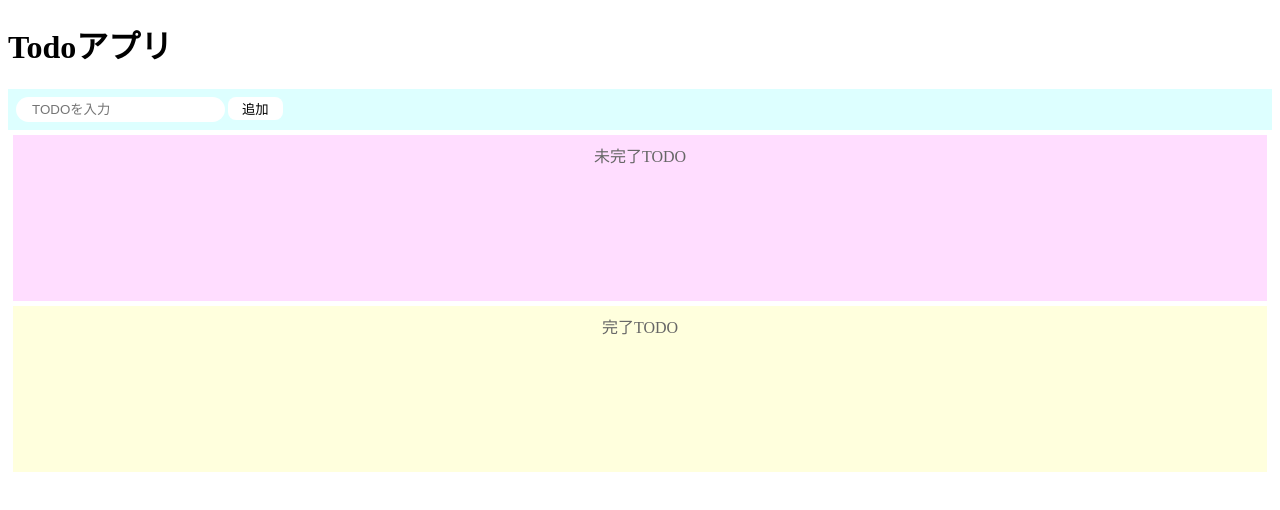
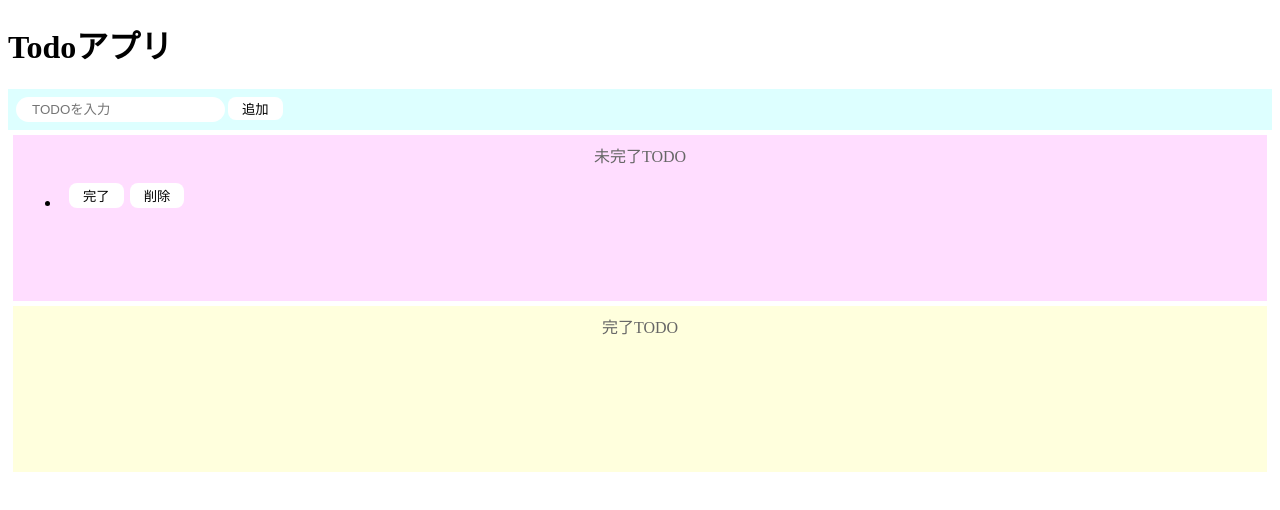
Before and after one commit to ConArrr/codesandbox-react-todo-myself, a React (Create React App) app: page / in a window 1280 px wide. Both pictures are taken after a click on the button "追加". Shown: the top 510 px of the page. Built offline with nearby package versions, Linux system fonts and the light colour scheme.

Commit message:
タスク追加機能

```diff
--- a/src/App.js
+++ b/src/App.js
@@ -2,11 +2,20 @@ import React, { useState } from "react";
 import "./styles.css";
 
 export const App = () => {
+  // state
   const [todoText, setTodoText] = useState("");
   const [incompleteTodos, setIncompleteTodos] = useState([]);
   const [completeTodos, setCompleteTodos] = useState([]);
 
+  // 関数
   const onChangeTodoText = (event) => setTodoText(event.target.value);
+
+  const onClickAdd = () => {
+    const newIncompleteTodos = [...incompleteTodos, todoText];
+    setIncompleteTodos(newIncompleteTodos);
+
+    setTodoText("");
+  };
 
   return (
     <>
@@ -18,16 +27,16 @@ export const App = () => {
           placeholder="TODOを入力"
           style={inputTodo}
         />
-        <button>追加</button>
+        <button onClick={onClickAdd}>追加</button>
       </div>
       <div style={incompleteArea}>
         <p style={title}>未完了TODO</p>
         <ul>
-          {incompleteTodos.map(() => {
+          {incompleteTodos.map((todo, index) => {
             return (
-              <li>
+              <li key={index}>
                 <div style={listRow}>
-                  <p>TODO1</p>
+                  <p style={todoTitle}>{todo}</p>
                   <button>完了</button>
                   <button>削除</button>
                 </div>
@@ -58,7 +67,12 @@ export const App = () => {
 const listRow = {
   display: "flex",
   height: "25px",
-  verticalAlign: "middle"
+  verticalAlign: "middle",
+  margin: "8px 0px"
+};
+
+const todoTitle = {
+  marginRight: "5px"
 };
 
 const inputArea = {
```
